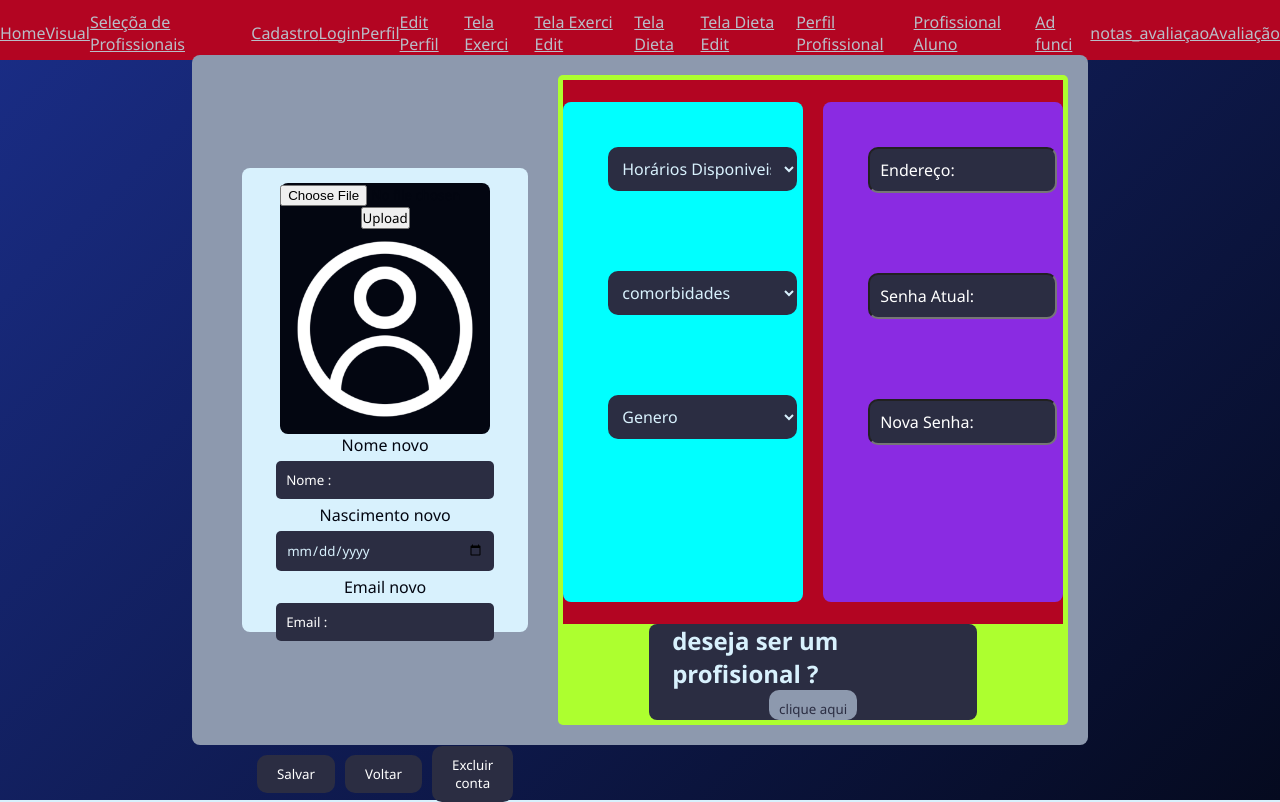
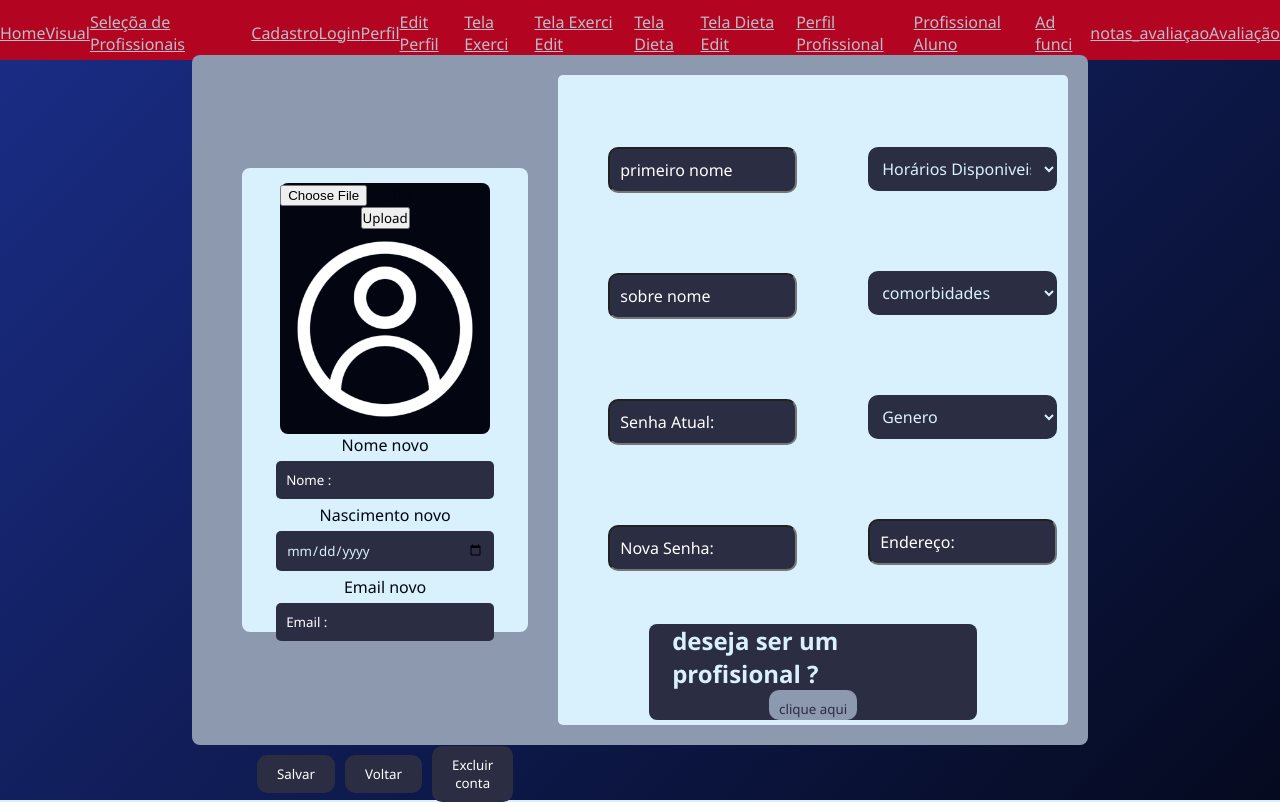
Before and after one commit to GuilhermeZamboni32/Rep-S.A, a React (Vite) app in the folder VidaFit/: page /editperfil in a window 1280 px wide. Built offline with nearby package versions, Linux system fonts and the light colour scheme.

Commit message:
atribuição de valores dos inputs do edit perfil

```diff
--- a/VidaFit/src/pages/EditPerfil.css
+++ b/VidaFit/src/pages/EditPerfil.css
@@ -98,7 +98,7 @@ cursor: pointer;
   transform: translate(-50%, -50%);
 }
 .container-inputs{
-  background-color: greenyellow;
+  background-color: var(--BrancoC2);
   display: flex;
   flex-direction: column;
   justify-content: center;
@@ -118,7 +118,7 @@ cursor: pointer;
   width: 100%;
   height: 100%;
   gap: 20px;
-  background-color: #B30522;
+  background-color: var(--BrancoC2);
 
 }
 
@@ -131,7 +131,7 @@ cursor: pointer;
   width: 100%;
   margin: 20px 0 ;
   height: 500px;
-  background-color: aqua;
+  background-color: var(--BrancoC2);
 }
 .div-inputs1 input{
   color: var(--BrancoC2);
@@ -152,7 +152,7 @@ cursor: pointer;
   width: 100%;
   margin: 20px 0 ;
   height: 500px;
-  background-color: blueviolet;
+  background-color: var(--BrancoC2);
 }
 .div-inputs2 input {
   color: var(--BrancoC2);
@@ -178,6 +178,7 @@ input::placeholder{
   margin: 30px;
 }
 .div-inputs2 select{
+  color: var(--BrancoC2);
   background-color: var(--AzulP2);
   width: 90%;
   padding: 10px;
--- a/VidaFit/src/pages/EditPerfil.jsx
+++ b/VidaFit/src/pages/EditPerfil.jsx
@@ -117,7 +117,7 @@ console.log(user);
     navigate(-1);
   }
 
-
+console.log(form)
   return (
    <div className='container-editperfil'>
             <Navbar />
@@ -199,44 +199,44 @@ console.log(user);
                 </button>
             </div>
 
-
             </div>
 
         <div className='container-inputs'>
         <div className='container-de-inputs-12'>
               <div className='div-inputs1'>
-                  <select className='selectEditPerfil'>
+                    <input className='texto-inp-inf' type="text" placeholder='primeiro nome' onChange={(e) => setForm({ ...form, first_name: e.target.value })}/>
+                    <input className='texto-inp-inf' type="text" placeholder='sobre nome' onChange={(e) => setForm({ ...form, last_name: e.target.value })}/>
+                    <input className='texto-inp-inf' type="text" placeholder="Senha Atual:"/>
+                    <input className='texto-inp-inf' type="text" placeholder="Nova Senha:"/>
+
+              </div>
+
+
+              <div className='div-inputs2'>
+
+                    <select className='selectEditPerfil'onChange={(e) => setForm({ ...form, avaliability: e.target.value })}>
                       <option value="">Horários Disponiveis</option>
-                      <option value="1">Manhã</option>
-                      <option value="2">Tarde</option>
-                      <option value="3">Noite</option>
-                      <option value="4">Variado</option>
+                      <option value="Manhã">Manhã</option>
+                      <option value="Tarde">Tarde</option>
+                      <option value="Noite">Noite</option>
+                      <option value="Variado">Variado</option>
                     </select>
 
-                    <select className='selectEditPerfil'>
+                    <select className='selectEditPerfil' onChange={(e) => setForm({ ...form,  eproblems_user: e.target.value })}>
                       <option value="">comorbidades</option>
                       <option value="1">Sim</option>
                       <option value="2">Não</option>
                     </select>
 
-                    <select className='selectEditPerfil'>
+                    <select className='selectEditPerfil' onChange={(e) => setForm({ ...form,  gender_user: e.target.value })}>
                       <option value="">Genero</option>
-                      <option value="1">Masculino</option>
-                      <option value="2">Femimino</option>
-                      <option value="3">Croissant</option>
-                      <option value="4">Outro</option>
-                      <option value="5">Prefiro não responder</option>
+                      <option value="Masculino">Masculino</option>
+                      <option value="Femimino">Femimino</option>
+                      <option value="Croissant">Croissant</option>
+                      <option value="Outro">Outro</option>
+                      <option value="Prefiro não responder">Prefiro não responder</option>
                     </select>
-              </div>
-
-
-              <div className='div-inputs2'>
-                    <input className='texto-inp-inf' type="text" placeholder="Endereço:"/>
-
-                    <input className='texto-inp-inf' type="text" placeholder="Senha Atual:"/>
-                    <input className='texto-inp-inf' type="text" placeholder="Nova Senha:"/>
-
-
+                    <input className='texto-inp-inf' type="text" placeholder="Endereço:" onChange={(e) => setForm({ ...form,  address: e.target.value })}/>
               </div>
         </div>
                     <div className='container-buttom'>
```
